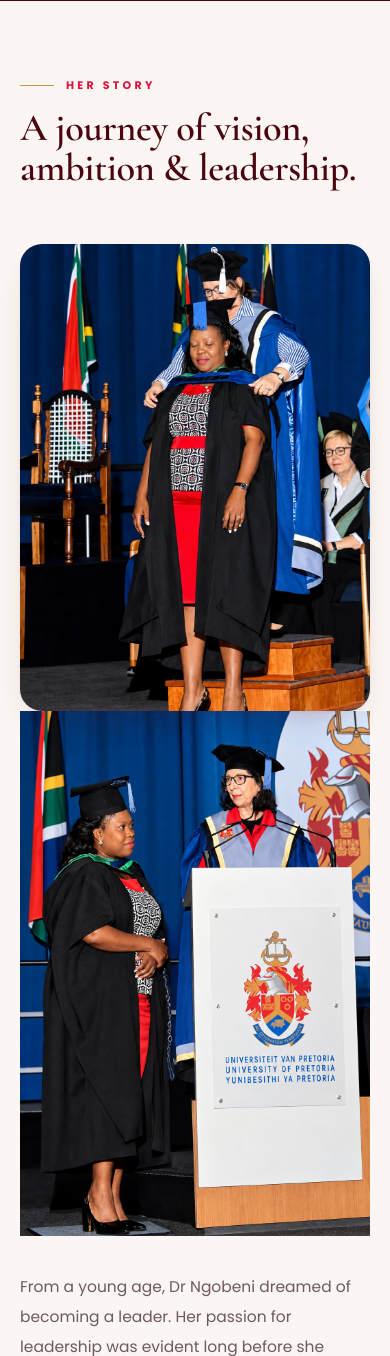
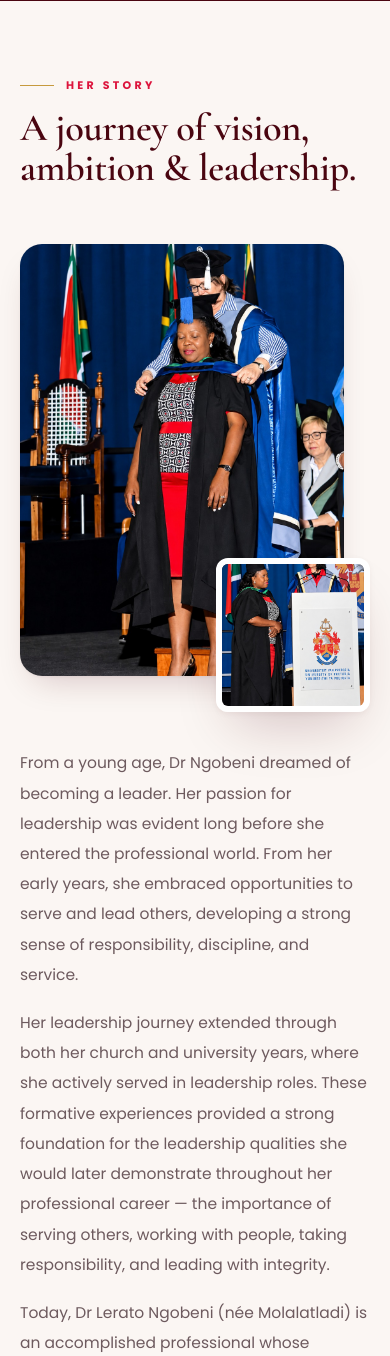
Before and after one commit to molefifransnonyane-dev/DrLeratoNgobeniRSVP, a PHP site: page / in a window 390 px wide. Shown: the part 1606-2962 px from the top of the page. Run offline with PHP 8.4, Linux system fonts and the light colour scheme; some web fonts are replaced.

Commit message:
Expand gallery to 7 photos with proper responsive grid tiers
4 columns + featured tall portrait on desktop, 3-column all-square on
tablet, 2-column on phone. Verified no overflow at 1200/768/375px.

Co-Authored-By: Claude Sonnet 5 <noreply@anthropic.com>

```diff
--- a/assets/story.css
+++ b/assets/story.css
@@ -226,8 +226,16 @@ a:focus-visible,button:focus-visible,input:focus-visible,select:focus-visible,te
 /* ---------- biography ---------- */
 .bio{display:grid;grid-template-columns:.9fr 1.1fr;gap:64px;align-items:start;margin-top:56px}
 @media (max-width:900px){.bio{grid-template-columns:1fr;gap:36px}}
+.bio-photo-group{position:relative;padding-bottom:48px;padding-right:36px}
 .bio-photo{position:relative;border-radius:var(--radius);overflow:hidden;box-shadow:var(--shadow-card)}
 .bio-photo img{width:100%;display:block;object-fit:cover;aspect-ratio:3/4}
+.bio-photo-inset{
+  position:absolute;right:0;bottom:0;z-index:3;width:46%;max-width:220px;
+  border-radius:var(--radius-sm);overflow:hidden;border:6px solid var(--white);
+  box-shadow:var(--shadow-soft);aspect-ratio:1/1;
+}
+.bio-photo-inset img{width:100%;height:100%;display:block;object-fit:cover}
+@media (max-width:600px){.bio-photo-group{padding-bottom:36px;padding-right:26px}.bio-photo-inset{width:44%}}
 .bio-text p{color:var(--ink-soft);font-size:15.5px;line-height:1.95;margin-bottom:18px}
 .bio-quote{
   margin-top:26px;padding:26px 28px;border-left:3px solid var(--gold);background:var(--cream);border-radius:0 var(--radius-sm) var(--radius-sm) 0;
@@ -265,15 +273,25 @@ a:focus-visible,button:focus-visible,input:focus-visible,select:focus-visible,te
 .value-card p{font-size:13.5px;line-height:1.75;color:var(--ink-soft)}
 
 /* ---------- gallery ---------- */
-.gallery-grid{display:grid;grid-template-columns:repeat(4,1fr);gap:16px;margin-top:54px}
-@media (max-width:900px){.gallery-grid{grid-template-columns:repeat(2,1fr)}}
+/* Desktop (>1000px): 4 columns, first photo featured as a tall portrait, dense flow closes any gaps */
+.gallery-grid{display:grid;grid-template-columns:repeat(4,1fr);grid-auto-flow:dense;gap:18px;margin-top:54px}
 .gallery-item{position:relative;border-radius:var(--radius-sm);overflow:hidden;cursor:pointer;aspect-ratio:1/1}
 .gallery-item:nth-child(1){grid-row:span 2;aspect-ratio:1/2}
 .gallery-item img{width:100%;height:100%;object-fit:cover;transition:transform .6s var(--ease)}
 .gallery-item:hover img{transform:scale(1.08)}
 .gallery-item::after{content:"";position:absolute;inset:0;background:linear-gradient(180deg,transparent 55%, rgba(72,5,15,.5) 100%);opacity:0;transition:.35s ease}
 .gallery-item:hover::after{opacity:1}
-@media (max-width:900px){.gallery-item:nth-child(1){grid-row:span 1;aspect-ratio:1/1}}
+
+/* Tablet (601–1000px): calmer 3-column grid, everything square — no awkward tall spans at this width */
+@media (max-width:1000px){
+  .gallery-grid{grid-template-columns:repeat(3,1fr);gap:14px}
+  .gallery-item:nth-child(1){grid-row:span 1;aspect-ratio:1/1}
+}
+
+/* Phone (≤600px): 2 columns, tighter gap so thumbnails stay a good, tappable size */
+@media (max-width:600px){
+  .gallery-grid{grid-template-columns:repeat(2,1fr);gap:10px}
+}
 
 .lightbox{position:fixed;inset:0;z-index:5000;background:rgba(42,16,19,.94);display:flex;align-items:center;justify-content:center;opacity:0;visibility:hidden;transition:.4s ease}
 .lightbox.open{opacity:1;visibility:visible}
--- a/index.html
+++ b/index.html
@@ -228,6 +228,7 @@
         <div class="gallery-item reveal"><img src="assets/lerato-podium.jpg" alt="Dr Lerato Ngobeni at the podium" loading="lazy" decoding="async"></div>
         <div class="gallery-item reveal"><img src="assets/lerato-hero.jpg" alt="Dr Lerato Ngobeni portrait" loading="lazy" decoding="async"></div>
         <div class="gallery-item reveal"><img src="assets/lerato-portrait-1.jpg" alt="Dr Lerato Ngobeni portrait" loading="lazy" decoding="async"></div>
+        <div class="gallery-item reveal"><img src="assets/lerato-portrait-3.jpg" alt="Dr Lerato Ngobeni portrait" loading="lazy" decoding="async"></div>
         <div class="gallery-item reveal"><img src="assets/lerato-office.jpg" alt="Dr Lerato Ngobeni at work" loading="lazy" decoding="async"></div>
       </div>
     </div>
```
